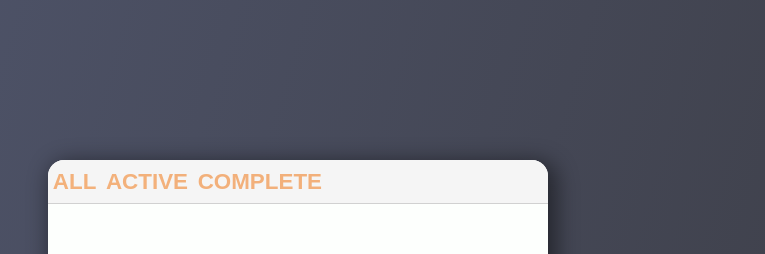
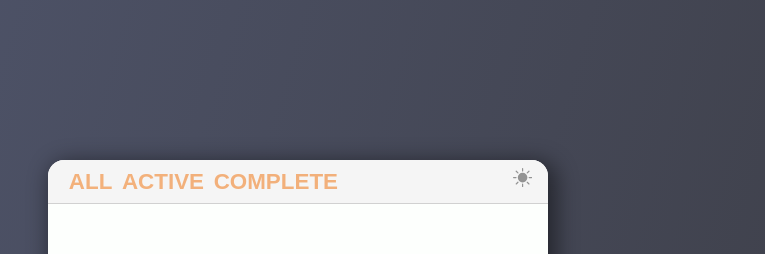
Before and after one commit to sangcheol-LEE/todo-typescript, a React (Create React App) app: page / in a window 1280 px wide. Shown: the top 254 px of the page, without its empty margins (342-1107 px from the left). Built offline with nearby package versions, Linux system fonts and the light colour scheme.

Commit message:
다크모드 적용

```diff
--- a/src/components/Nav/Nav.module.scss
+++ b/src/components/Nav/Nav.module.scss
@@ -1,12 +1,12 @@
+@use "../../App.module.scss" as mixin;
+
 .header{
-   display: flex;
-   justify-content: space-between;
-   align-items: center;
+   @include mixin.flexbetween;
    background-color: var(--color-bg-dark);
    border-bottom: 1px solid var(--color-grey);
-
+   padding : 0 1rem;
    .filters{
-      display: flex;
+      @include mixin.flexbetween;
       .filter{
          font-size: 1.4rem;
          margin: 0.3rem;
@@ -27,4 +27,14 @@
          }
       }
    }
+
+   .darkmode_icon {
+      font-size: 1.2rem;
+      cursor: pointer;
+      opacity: 0.5;
+      &:hover {
+         opacity: 1;
+      }
+   }
+
 }
--- a/src/components/Nav/Nav.tsx
+++ b/src/components/Nav/Nav.tsx
@@ -2,19 +2,20 @@ import React,{useCallback} from 'react'
 import style from "./Nav.module.scss";
 import { useDispatch,useSelector } from 'react-redux';
 import {sliceType,} from "../../types/todos";
-import {filteredChecked} from "../../store/slices/todoSlice";
+import {filteredChecked,getDarkMode} from "../../store/slices/todoSlice";
+import { BsFillMoonFill,BsFillSunFill } from "react-icons/bs";
 
 const buttons = ["all", "active", "complete"]
 
 const Nav = () => {
   const dispatch = useDispatch();
   const data = useSelector((state:sliceType) => state.todo)
-
+  const darkMode = useSelector((state:sliceType) => state.todo.isDarkMode)
   const getNewData = useCallback((str: string,idx: number) => {
     dispatch(filteredChecked(str))
   },[dispatch,data])
 
-  console.log(data)
+  console.log("darkMode",darkMode)
 
 
   return (
@@ -29,6 +30,11 @@ const Nav = () => {
           </li>
         ))}
       </ul>
+
+      <div className={style.darkmode_icon} onClick={() => dispatch(getDarkMode())}>
+        {
+          darkMode ? <BsFillMoonFill /> : < BsFillSunFill/>}
+      </div>
     </div>
   )
 }
--- a/src/components/TodoList/TodoList.module.scss
+++ b/src/components/TodoList/TodoList.module.scss
@@ -6,6 +6,9 @@
    display: flex;
    flex-direction: column;
    background-color: var(--color-bg);
+   &.dark {
+      background-color: var(--color-accent);
+   }
 }
 
 .list {
--- a/src/components/TodoList/TodoList.tsx
+++ b/src/components/TodoList/TodoList.tsx
@@ -9,6 +9,8 @@ import CN from "classnames";
 
 const TodoList = () => {
    const state = useSelector((state:sliceType) => state.todo)
+   const isDarkMode = useSelector((state:sliceType) => state.todo.isDarkMode)
+
    const dispatch = useDispatch()
 
    const handleDelete = (id:number) => {
@@ -27,7 +29,7 @@ const TodoList = () => {
 
 
   return (
-   <section className={style.sections}>
+   <section className={CN(style.sections, {[style.dark] : isDarkMode} )}>
       <ul className={style.list}>
          {
             state.filteredTodos?.map((item:TodoType) => (
--- a/src/index.scss
+++ b/src/index.scss
@@ -3,7 +3,7 @@
    --color-bg-dark : #f5f5f5;
    --color-bg: #fdfffd;
    --color-grey: #d1d1d1;
-   --color-text: #22243b;
+   --color-x: #22243b;
    --color-accent : #f16e03;
    --color-white: #fff;
    --color-scrollbar : #aaa7a7;
--- a/src/store/slices/todoSlice.ts
+++ b/src/store/slices/todoSlice.ts
@@ -4,7 +4,8 @@ import type { PayloadAction } from '@reduxjs/toolkit';
 
 const initialState:StateType = {
    todos: [],
-   filteredTodos:[]
+   filteredTodos:[],
+   isDarkMode:false
 }
 
 
@@ -13,9 +14,6 @@ export const todoSlice = createSlice({
    initialState,
    reducers : {
       addTodo : (state, action: PayloadAction<TodoType>) => {
-         const newTodo = {
-            id : action.payload
-         }
          state.todos = state.todos.concat(action.payload)
       },
       deleteTodo: (state, action) => {
@@ -55,10 +53,14 @@ export const todoSlice = createSlice({
                state.filteredTodos = state.todos;
                break;
          }
+      },
+      getDarkMode : (state) => {
+         state.isDarkMode = !state.isDarkMode
+         return state
       }
    },
 })
 
-export const {addTodo, deleteTodo,changeTodo,handleChecked,filteredChecked} = todoSlice.actions
+export const {addTodo, deleteTodo,changeTodo,getDarkMode,handleChecked,filteredChecked} = todoSlice.actions
 
 export default todoSlice.reducer
--- a/src/types/todos.ts
+++ b/src/types/todos.ts
@@ -1,6 +1,7 @@
 export interface StateType {
-   todos: TodoType[],
-   filteredTodos: TodoType[]
+   todos: TodoType[];
+   filteredTodos: TodoType[];
+   isDarkMode : boolean
 }
 
 
```
